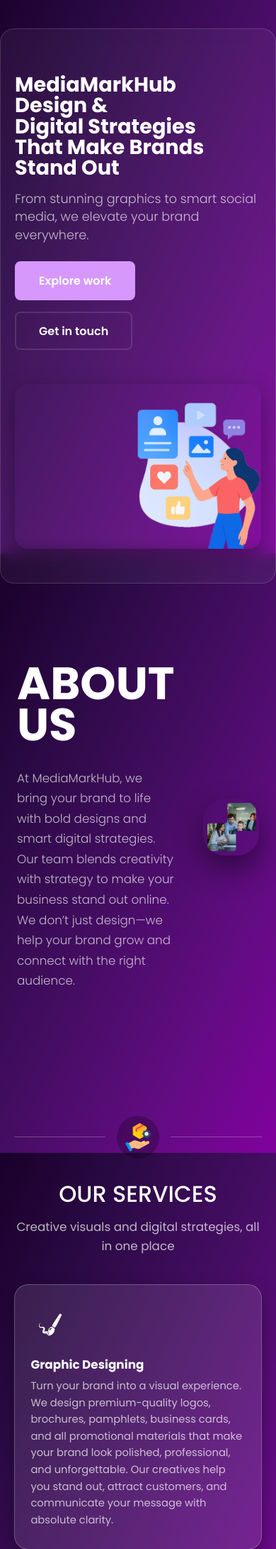
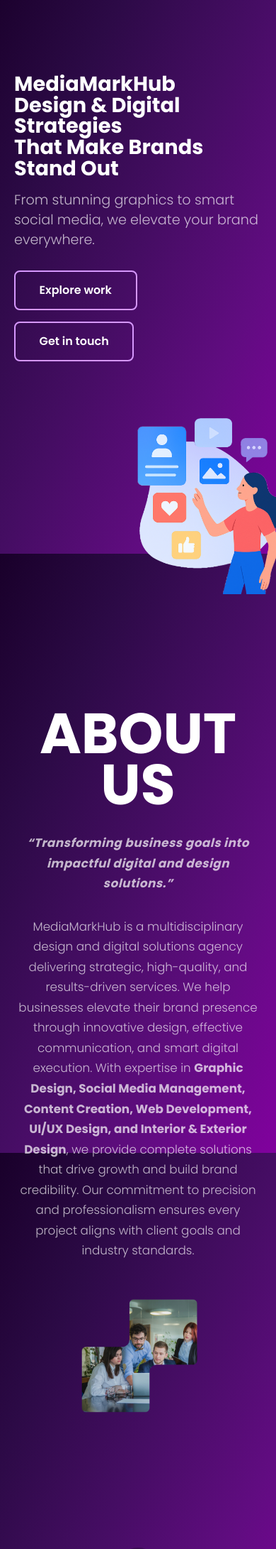
Before and after one commit to pavankalyan75699/MediaMarkHubWebsiteDesign, a Django app: template main/templates/media.html in a window 390 px wide; the page is wider, and only the part inside the window is pictured. Shown: the part 64-2246 px from the top of that part at 71% size. Run offline with Django 5.2, Linux system fonts and the light colour scheme; the template is opened without the code that fills it, so the values that code supplies are empty.

Commit message:
changing the Home section and About us section issues about background box and size of the image

```diff
--- a/main/static/css/media.css
+++ b/main/static/css/media.css
@@ -111,6 +111,10 @@ body{
 .nav-toggle .hamburger::after{transform:translateY(6px);}
 
 /* ---------- Hero (Glassy Background + Side-by-Side Layout) ---------- */
+/* =========================
+   HERO SECTION
+========================= */
+
 .hero {
   display: flex;
   flex-direction: row;
@@ -121,12 +125,10 @@ body{
   padding: 4rem 3rem;
   margin-top: 6.5rem;
 
-  /* Glass effect */
-  background: rgba(255, 255, 255, 0.05);
-  backdrop-filter: blur(12px);
-  -webkit-backdrop-filter: blur(12px);
-  border-radius: 20px;
-  border: 1px solid rgba(255, 255, 255, 0.15);
+  /* Remove glass background box */
+  background: transparent !important;
+  border: none !important;
+  box-shadow: none !important;
 
   max-width: var(--container-max);
   margin-left: auto;
@@ -140,20 +142,21 @@ body{
 }
 
 .hero-title {
-  font-size: clamp(2.1rem, 4vw, 3.4rem);
+  font-size: clamp(2.1rem, 4vw, 3.8rem);
   font-weight: 700;
   margin-bottom: 1rem;
-  line-height: 1.02;
+  line-height: 1.03;
 }
 
 .hero-subtitle {
-  font-size: 1.1rem;
+  font-size: 1.2rem;
   font-weight: 300;
-  margin-bottom: 1.5rem;
+  margin-bottom: 1.8rem;
   line-height: 1.45;
   color: var(--text-muted);
 }
 
+/* Buttons */
 .hero-buttons {
   display: flex;
   gap: 1rem;
@@ -161,9 +164,8 @@ body{
   flex-wrap: wrap;
 }
 
-/* Buttons — unchanged */
 .btn {
-  padding: 0.8rem 2rem;
+  padding: 0.85rem 2.1rem;
   border-radius: 8px;
   font-weight: 600;
   transition: all 0.25s ease;
@@ -171,114 +173,155 @@ body{
   cursor: pointer;
   font-size: 1rem;
   font-family: var(--font-family);
+  display: inline-block;
+  text-decoration: none;
 }
-
 .btn-primary {
-  background: #d698fd;
-  color: var(--text-color);
+  background:transparent;
+  color: #fff;
   border: 2px solid #d698fd;
 }
 
 .btn-primary:hover {
-  background: transparent;
-  color: #d698fd;
+  background: #d698fd;
+  color: #fff;
 }
 
 .btn-secondary {
   background: transparent;
-  color: var(--text-color);
-  border: 2px solid rgba(255,255,255,0.12);
+  color: #fff;
+ border: 2px solid #d698fd;
 }
 
 .btn-secondary:hover {
   background: #d698fd;
-  color: var(--text-color);
+  color: #fff;
 }
 
-/* Right Side — Image */
+/* Right Side — Clean, Box-free Image */
 .hero-image {
-  max-width: 50%;
+  max-width: 55%;
   display: flex;
   justify-content: center;
   align-items: center;
+
+  /* Remove purple background box */
+  background: transparent !important;
+  border: none !important;
+  box-shadow: none !important;
+  padding: 0 !important;
 }
 
 .hero-image img {
-  width: 100%;
+  width: 120%;
   height: auto;
-  max-height: 520px;
+  max-height: 850px;
   object-fit: contain;
-  border-radius: 18px;
-  box-shadow: 0 10px 30px rgba(0,0,0,0.35);
+  display:block;
+  /* Remove shadow box behind image */
+  border: none !important;
+  box-shadow: none !important;
+  background: transparent !important;
 }
 
-/* ---------- Responsive Fix for Mobile ---------- */
+/* Mobile View */
 @media (max-width: 900px) {
   .hero {
     flex-direction: column;
     text-align: center;
     padding: 3rem 1.5rem;
   }
-
   .hero-content {
     max-width: 100%;
     text-align: center;
   }
-
   .hero-image {
     max-width: 100%;
   }
 }
-/* ---------- About Us ---------- */
-.about-us{
-  padding:5rem 1.5rem;
-  max-width:var(--container-max);
-  margin:2rem auto;
-  display:flex;
-  align-items:center;
-  gap:2.5rem;
-}
-.about-us-left{flex:1;}
-.about-heading{
-  font-size:clamp(4rem,10vw,8.5rem);
-  font-weight:700;
-  line-height:0.9;
-  text-transform:uppercase;
-}
-.about-us-text p{
-  margin-top:2rem;
-  max-width:540px;
-  font-weight:300;
-  color:var(--text-muted);
-  font-size:1.05rem;
-  line-height:1.7;
-}
-.about-us-image{
-  flex:1;
-  display:flex;
-  justify-content:flex-end;
-}
-.about-us-image img{
-  width:100%;
-  max-width:540px;
-  border-radius:30px;
-  box-shadow:0 18px 40px rgba(0,0,0,0.45);
-  display:block;
+
+/* =========================
+   ABOUT US SECTION
+========================= */
+
+.about-us {
+  padding: 5rem 1.5rem;
+  max-width: var(--container-max);
+  margin: 2rem auto;
+  display: flex;
+  align-items: center;
+  gap: 2.5rem;
 }
 
-/* ---------- Section headings ---------- */
-.section-heading{
-  text-align:center;
-  font-weight:500;
-  font-size:2rem;
-  margin-bottom:0.5rem;
+.about-us-left {
+  flex: 1;
 }
-.section-subheading{
-  text-align:center;
-  color:var(--text-muted);
-  font-size:1.05rem;
-  margin-bottom:1.25rem;
+
+.about-heading {
+  font-size: clamp(5rem, 10vw, 8.5rem);
+  font-weight: 700;
+  line-height: 0.9;
+  text-transform: uppercase;
 }
+
+.about-us-text p {
+  margin-top: 2rem;
+  max-width: 540px;
+  font-weight: 300;
+  color: var(--text-muted);
+  font-size: 1.05rem;
+  line-height: 1.7;
+}
+
+.about-us-image {
+  flex: 1;
+  display: flex;
+  justify-content: flex-end;
+
+  /* Remove purple box behind image */
+  background: transparent !important;
+  border: none !important;
+  box-shadow: none !important;
+  padding: 0 !important;
+  max-width:55%;
+}
+
+.about-us-image img {
+  width: 150%;
+  max-width: 650px;
+  border-radius: 30px;
+  max-width:800px;
+  /* Remove outer background shape */
+  box-shadow: none !important;
+  border: none !important;
+  background: transparent !important;
+  object-fit: cover;
+  display: block;
+}
+.about-tagline {
+    font-size: 2.2rem;        /* Bigger */
+    font-weight: 700;         /* Bold */
+    color: #ffffff;           /* Pure white */
+    margin-bottom: 2rem;
+    line-height: 1.4;
+    font-style: italic;       /* Elegant highlight */
+    letter-spacing: 0.5px;
+}
+
+
+
+/* Mobile fix */
+@media (max-width: 900px) {
+  .about-us {
+    flex-direction: column;
+    text-align: center;
+  }
+  .about-us-image img {
+    width: 100%;
+    max-width: 500px;
+  }
+}
+
 
 /* ---------- Services ---------- */
 .services{
--- a/main/templates/media.html
+++ b/main/templates/media.html
@@ -52,7 +52,7 @@
       <div class="hero-content">
         <h1 class="hero-title">
           MediaMarkHub<br>
-          Design &amp; <br>
+          Design &amp;
           Digital Strategies<br>
           That Make Brands Stand Out
         </h1>
@@ -70,24 +70,26 @@
       </div>
     </section>
 
-    <!-- ABOUT US (big split heading) -->
     <section id="about" class="about-us">
+    <!-- LEFT SIDE CONTENT -->
     <div class="about-us-left">
         <h2 class="about-heading">ABOUT<br>US</h2>
         <div class="about-us-text">
+            <!-- Tagline -->
+            <p class="about-tagline">
+                <strong>“Transforming business goals into impactful digital and design solutions.”</strong>
+            </p>
+            <!-- About Us Content -->
             <p>
-            At MediaMarkHub, we bring your brand to life with bold designs and smart digital strategies.
-            Our team blends creativity with strategy to make your business stand out online.
-            We don’t just design—we help your brand grow and connect with the right audience.
+               MediaMarkHub is a multidisciplinary design and digital solutions agency delivering strategic, high-quality, and results-driven services. We help businesses elevate their brand presence through innovative design, effective communication, and smart digital execution. With expertise in <strong>Graphic Design, Social Media Management, Content Creation, Web Development, UI/UX Design, and Interior & Exterior Design</strong>, we provide complete solutions that drive growth and build brand credibility. Our commitment to precision and professionalism ensures every project aligns with client goals and industry standards.
             </p>
         </div>
     </div>
-
+    <!-- RIGHT SIDE IMAGE -->
     <div class="about-us-image">
         <img src="{% static 'img/about_us.png' %}" alt="Team working together">
     </div>
 </section>
-
     <!-- SERVICES -->
     <section id="services" class="services">
     <div class="divider">
```
Lines whose indentation alone changed are shown as unchanged.
